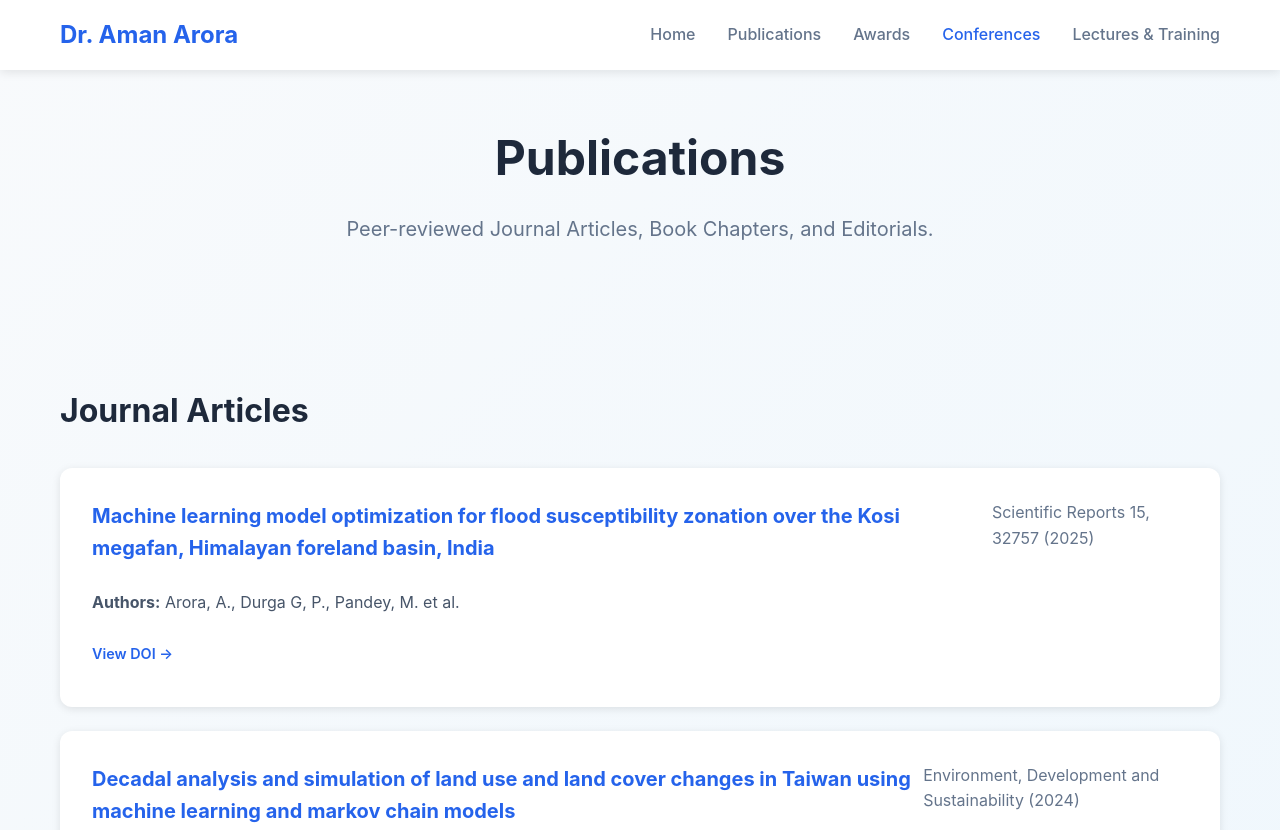
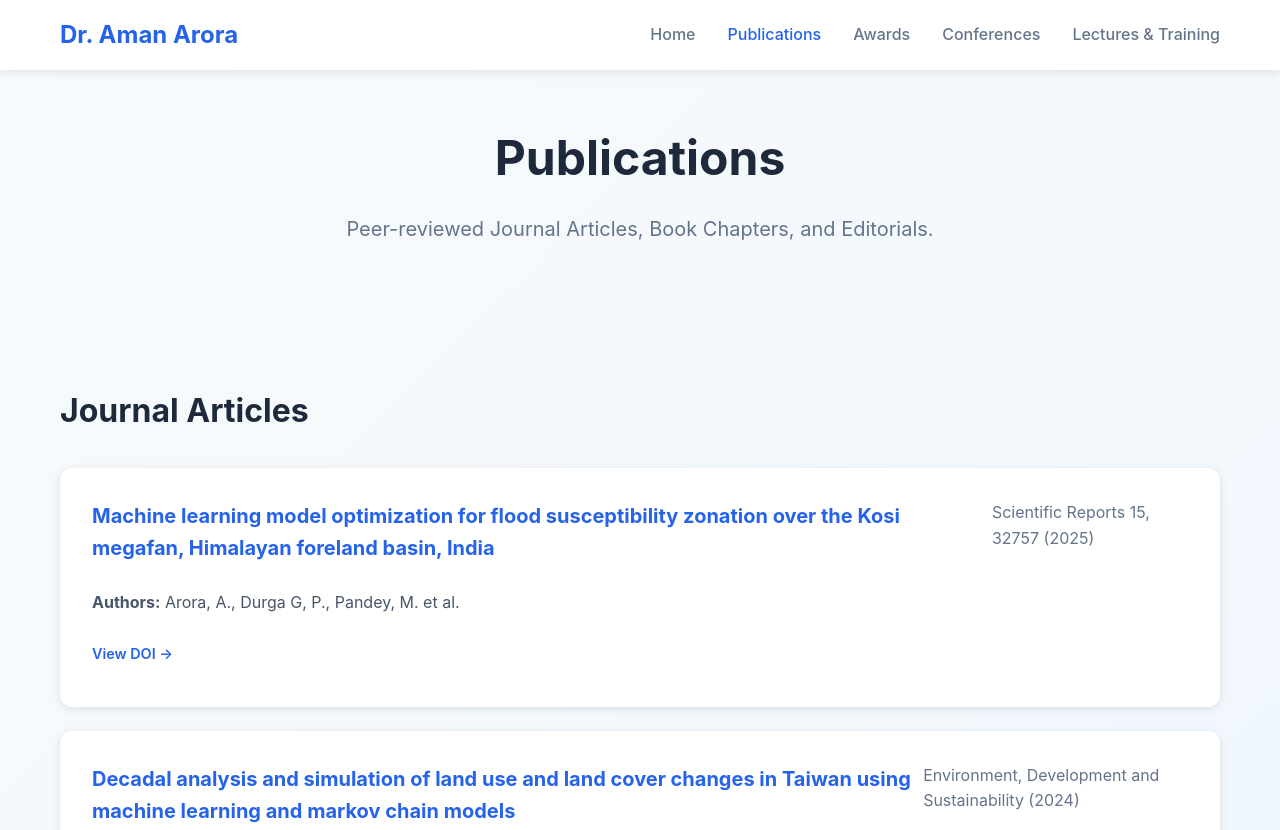
Before and after one commit to ami01/ami01.github.io, a plain HTML site: page publications.html in a window 1280 px wide. Shown: the top 830 px of the page. Drawn offline with Linux system fonts and the light colour scheme.

Commit message:
Update navigation links for active page indication

```diff
--- a/publications.html
+++ b/publications.html
@@ -15,9 +15,9 @@
             <button class="mobile-menu-btn" id="mobileMenuBtn">☰</button>
             <ul class="nav-links" id="navLinks">
                 <li><a href="index.html">Home</a></li>
-                <li><a href="publications.html">Publications</a></li>
+                <li><a href="publications.html"class="active">Publications</a></li>
                 <li><a href="awards.html">Awards</a></li>
-                <li><a href="conferences.html" class="active">Conferences</a></li>
+                <li><a href="conferences.html" >Conferences</a></li>
                 <li><a href="lectures_training.html">Lectures & Training</a></li>
             </ul>
         </div>
```
